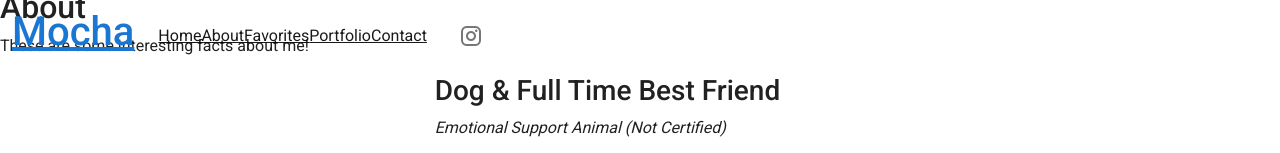
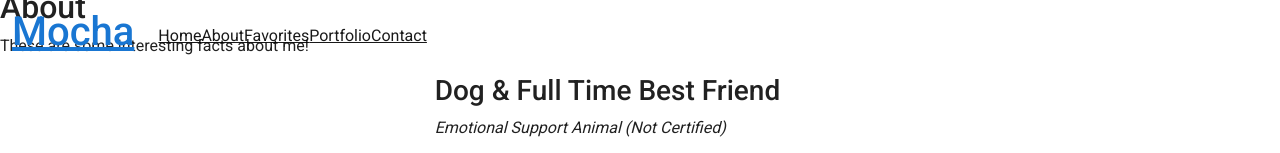
Before and after one commit to haileyrs/fluffy-coffee-2.0, a Vue app: page /about in a window 1280 px wide. Shown: the top 153 px of the page. Built offline with nearby package versions, Linux system fonts and the light colour scheme.

Commit message:
finished header

```diff
--- a/src/assets/scss/main.scss
+++ b/src/assets/scss/main.scss
@@ -17,10 +17,6 @@ a:hover {
 h1, h2, h3, h4, h5, h6 {
   font-family: "Raleway", sans-serif;
 }
-.section-div .content {
-  width: 100%;
-  padding: 0 75px 50px 75px;
-}
 
 
 // Navbar
@@ -32,7 +28,6 @@ h1, h2, h3, h4, h5, h6 {
 }
 #header .logo {
   font-size: 32px;
-  margin: 0;
   padding: 0;
   line-height: 1;
   font-weight: 400;
@@ -40,24 +35,20 @@ h1, h2, h3, h4, h5, h6 {
   text-transform: uppercase;
   color: #16697A;
 }
-.header-social-links {
-  padding: 0 15px;
-  // float: right;
-  // text-align: end;
-}
-// .header-social-links .v-icon {
+// .header-social-links {
 //   color: #6f6f6f;
-//   padding-left: 6px;
+//   padding: 10px 10px!important;
 //   display: inline-block;
 //   line-height: 0px;
-//   size: 24px;
+//   font-size: 16px;
 // }
-.header-social-links .v-icon:hover {
-  color: #34b7a7;
+// .header-social-links .v-icon:hover {
+//   color: #34b7a7;
+// }
+.navbar {
+  padding: 0;
+  width: 100%;
 }
-// .navbar {
-//   padding: 0;
-// }
 .navbar ul {
   margin: 0;
   padding: 0;
@@ -81,11 +72,6 @@ h1, h2, h3, h4, h5, h6 {
   transition: 0.3s;
   position: relative;
 }
-// .navbar a i, .navbar a:focus i {
-//   font-size: 12px;
-//   line-height: 0;
-//   margin-left: 5px;
-// }
 .navbar .navbar-text a:before {
   content: "";
   position: absolute;
@@ -119,6 +105,10 @@ h1, h2, h3, h4, h5, h6 {
   align-items: center;
   justify-content: center;
   flex-direction: column;
+}
+.section-div .content {
+  width: 100%;
+  padding: 0 75px 50px 75px;
 }
 .section-title {
   text-align: center;
--- a/src/components/AboutSection.vue
+++ b/src/components/AboutSection.vue
@@ -6,9 +6,9 @@ div.section-div.about
       p These are some interesting facts about me!
   .content
     v-row
-      v-col.pb-(cols=12, md=4)
+      v-col.pb-(cols=12, lg=4)
         v-img(:src="require('../assets/img/IMG_0240.jpg')", aspect-ratio="1")
-      v-col(cols=12, md=8)
+      v-col(cols=12, lg=8)
         h3 Dog & Full Time Best Friend
         p.fst-italic.mb-0 Emotional Support Animal (Not Certified)
         v-row
--- a/src/components/Header.vue
+++ b/src/components/Header.vue
@@ -1,34 +1,34 @@
 <template>
 <header id="header" class="fixed-top">
-  <div class="container-fluid d-flex justify-content-between align-items-center">
-    <b-navbar toggleable="sm">
+  <div class="container-fluid d-flex">
+    <b-navbar toggleable="md">
       <router-link to="/"><h1 class="logo me-auto me-lg-0">Mocha</h1></router-link>
 
-      <b-navbar-toggle target="nav-text-collapse"></b-navbar-toggle>
+      <b-navbar-toggle class="navbar-toggler" target="nav-text-collapse"></b-navbar-toggle>
       <b-collapse id="nav-text-collapse" is-nav>
-        <b-navbar-nav>
+        <b-navbar-nav class="mx-auto">
           <b-nav-text><router-link to="/">Home</router-link></b-nav-text>
           <b-nav-text><router-link to="/about" active-class="active">About</router-link></b-nav-text>
           <b-nav-text><router-link to="/favorites" active-class="active">Favorites</router-link></b-nav-text>
           <b-nav-text><router-link to="/portfolio" active-class="active">Portfolio</router-link></b-nav-text>
           <b-nav-text><router-link to="/contact" active-class="active">Contact</router-link></b-nav-text>
-
-        </b-navbar-nav>
-
-        <b-navbar-nav class="ml-auto">
-          <b-nav-item class="header-social-links">
-            <a href="https://www.instagram.com/the_hilger_pets/"><v-icon>mdi-instagram</v-icon></a>
-          </b-nav-item>
         </b-navbar-nav>
       </b-collapse>
 
+      <!-- <b-navbar-nav class="ml-auto">
+        <b-nav-item class="header-social-links">
+          <a href="https://www.instagram.com/the_hilger_pets/" target="_blank">
+            <v-icon>mdi-instagram</v-icon>
+          </a>
+        </b-nav-item>
+      </b-navbar-nav> -->
+
     </b-navbar>
-</div>
+  </div>
 </header>
 </template>
 
 <script>
-
 export default {
     name: 'hdr'
 };
```
Also changed, not shown: 1 other file (tests, documents, lock files or other folders).
